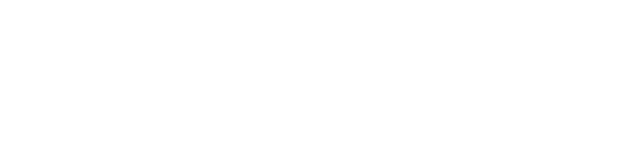
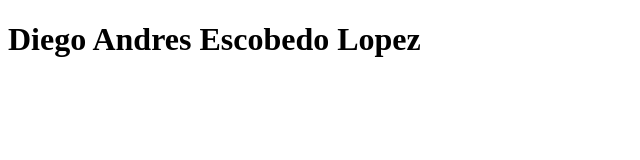
Before and after one commit to descobedo-2015524/IN5AM-V, a plain HTML site: page index.html in a window 1280 px wide. Shown: the whole page, without its empty margins (0-640 px from the left). Drawn offline with Linux system fonts and the light colour scheme.

Commit message:
se agrego titulo en el body

```diff
--- a/index.html
+++ b/index.html
@@ -6,6 +6,8 @@
     <title>Primera Pagina  con GIT</title>
 </head>
 <body>
+    <h1> Diego Andres Escobedo Lopez</h1>
+
 
 </body>
 </html>
```
